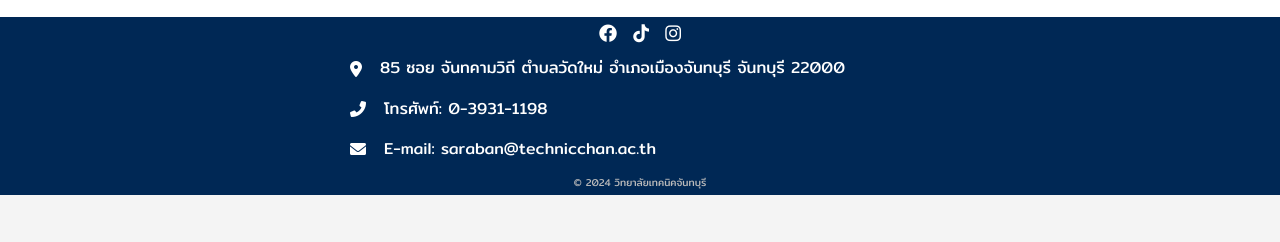
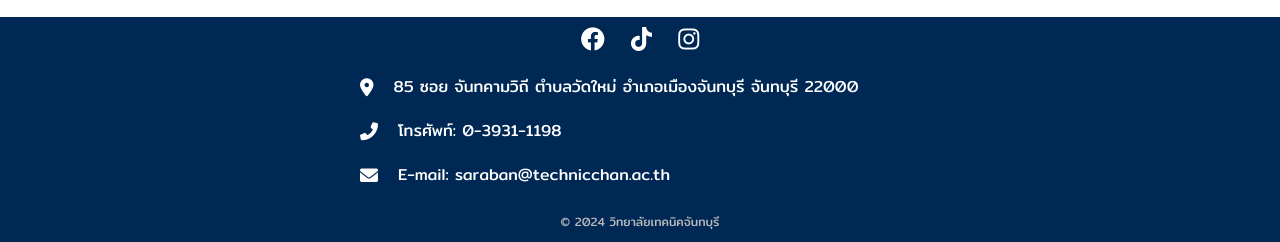
Before and after one commit to bba31sss/technicchan, a plain HTML site: page contact.html in a window 1280 px wide. Shown: the part 862-1104 px from the top of the page. Before the commit the page ends 1057 px from the top, so only its background shows below. Drawn offline with Linux system fonts and the light colour scheme.

Commit message:
contact.html

```diff
--- a/contact.html
+++ b/contact.html
@@ -131,21 +131,22 @@
         }
 
         /* ส่วนท้าย */
+        /* ส่วนท้าย */
         footer {
             background: #002855;
             color: white;
-    padding: 5px 0; /* ลดการ padding */
+            padding: 10px 0;
         }
 
         footer .social-icons {
             text-align: center;
-    margin-bottom: 5px; /* ลดระยะห่าง */
+            margin-bottom: 10px;
         }
 
         footer .social-icons a {
             color: white;
-    margin: 0 5px; /* ลดระยะห่าง */
-    font-size: min(4vw, 18px); /* ปรับขนาดตัวอักษร */
+            margin: 0 10px;
+            font-size: min(6vw, 24px);
             text-decoration: none;
             transition: color 0.3s;
         }
@@ -158,32 +159,32 @@ footer .contact-info {
             display: flex;
             flex-direction: column;
             align-items: flex-start;
-    padding: 5px 10px; /* ลดการ padding */
+            padding: 10px 20px;
             margin: 0 auto;
             max-width: 600px;
         }
 
         footer .contact-info .info-item {
-    margin-bottom: 3px; /* ลดระยะห่าง */
+            margin-bottom: 5px;
             display: flex;
             align-items: center;
-    font-size: min(2.5vw, 12px); /* ลดขนาดตัวอักษร */
+            font-size: min(3vw, 14px);
         }
 
         footer .contact-info .info-item i {
-    margin-right: 8px; /* ลดระยะห่าง */
-    font-size: min(2.5vw, 16px); /* ปรับขนาดไอคอน */
+            margin-right: 10px;
+            font-size: min(3vw, 18px);
         }
 
         footer .contact-info .info-item span {
-    line-height: 1.4;
+	line-height: 1.5;
 	color: #FFF;
         }
 
         footer .copyright {
             text-align: center;
-    font-size: min(2.5vw, 10px); /* ปรับขนาดตัวอักษร */
-    margin-top: 5px; /* ลดระยะห่าง */
+            font-size: min(3vw, 12px);
+            margin-top: 10px;
             color: #bbb;
         }
 
```
Lines whose indentation alone changed are shown as unchanged.
